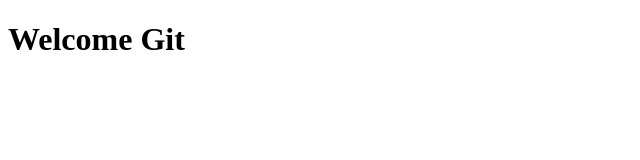
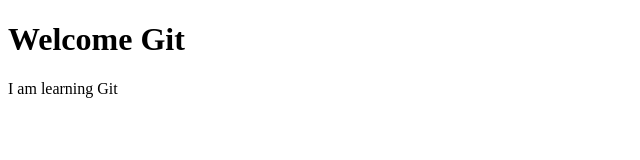
Before and after one commit to makcrescent/webdesign, a plain HTML site: page index.html in a window 1280 px wide. Shown: the whole page, without its empty margins (0-640 px from the left). Drawn offline with Linux system fonts and the light colour scheme.

Commit message:
stylesheet also included

```diff
--- a/index.html
+++ b/index.html
@@ -7,5 +7,6 @@
 </head>
 <body>
     <h1>Welcome Git</h1>
+    <p>I am learning Git</p>
 </body>
 </html>
--- /dev/null
+++ b/style.css
@@ -0,0 +1,3 @@
+ body{
+    font-size: 24px;
+ }
```
